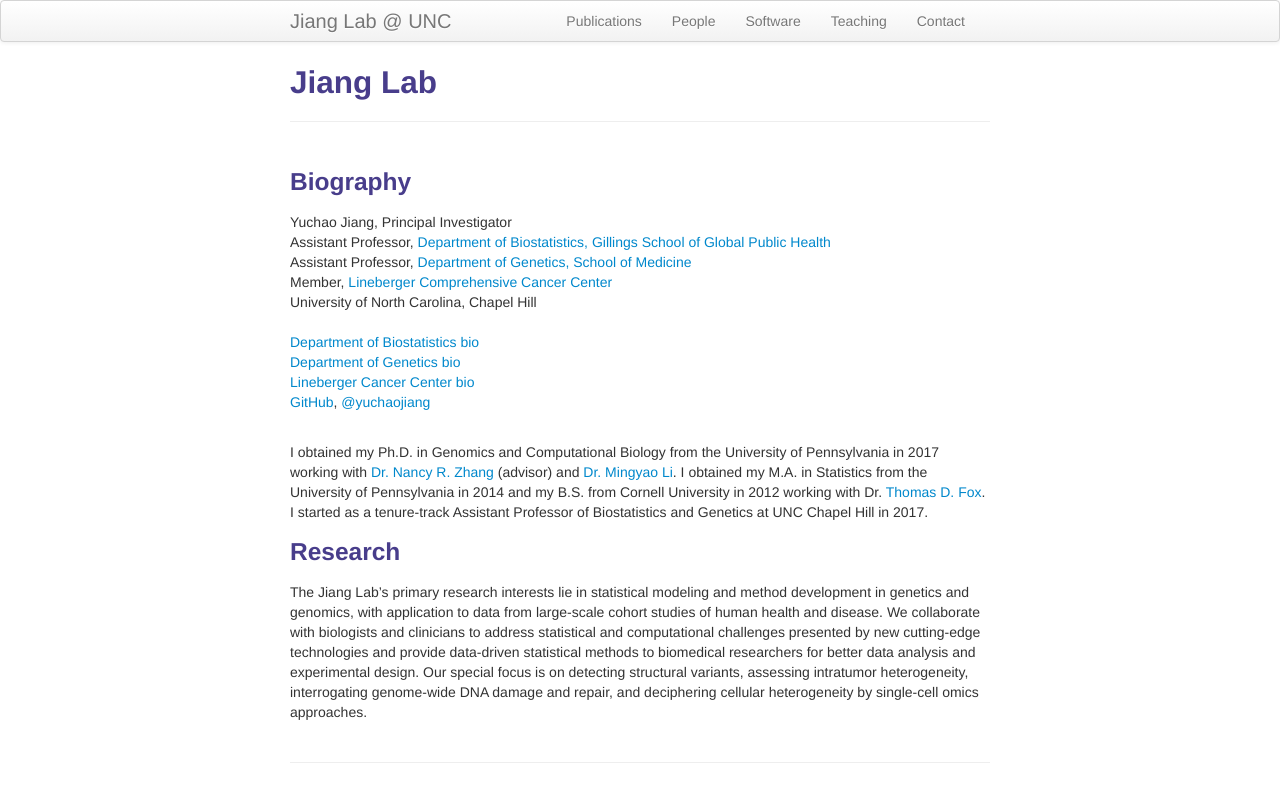
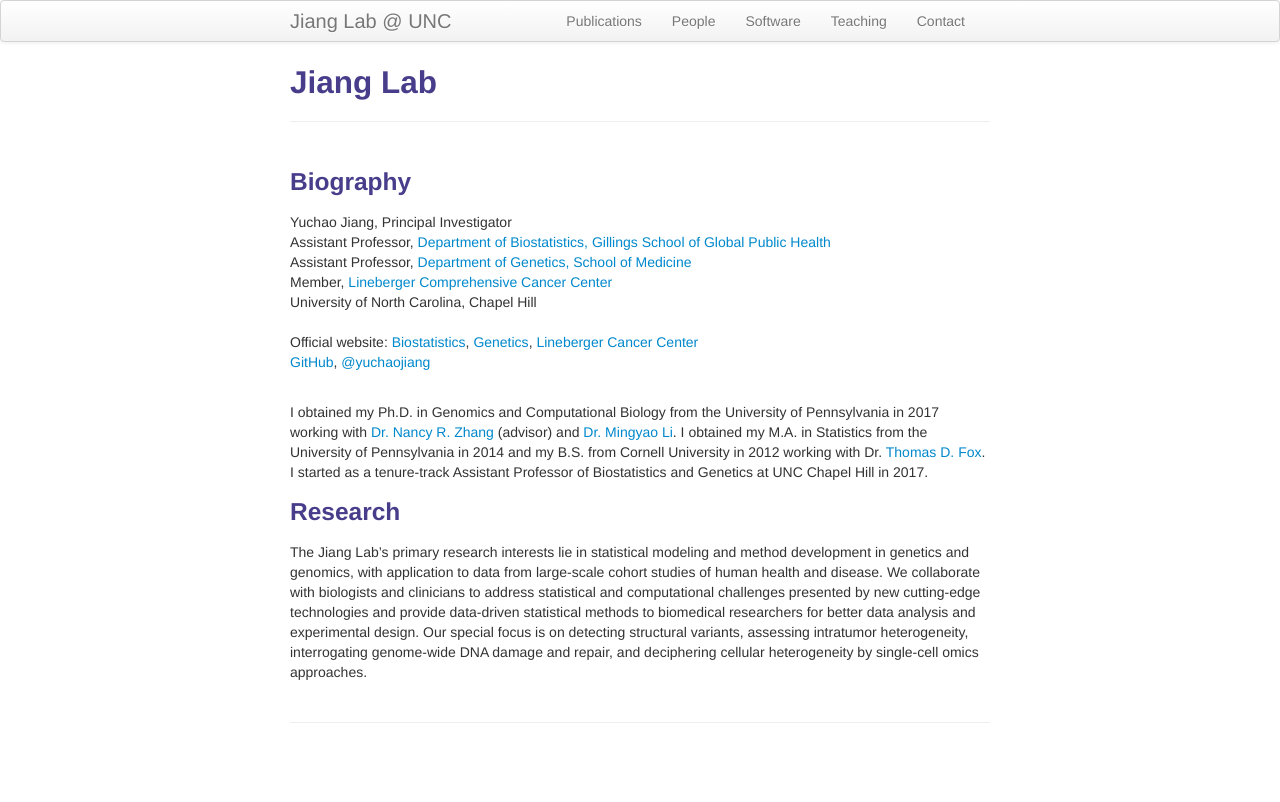
Before and after one commit to yuchaojiang/yuchaojiang.github.io, a Jekyll site: the page built from index.md, in a window 1280 px wide. Shown: the top 802 px of the page. Built offline with Jekyll 4.4.1, drawn with Linux system fonts in a browser that asks for light colours.

Commit message:
Update index.md

```diff
--- a/index.md
+++ b/index.md
@@ -19,9 +19,10 @@ description: I am an Assistant Professor in the Department of Biostatistics and
 
 <div class="container">
     <div class="row-fluid">
-            <a href="http://sph.unc.edu/adv_profile/yuchao-jiang-phd/">Department of Biostatistics bio</a><br/>
-            <a href="https://www.med.unc.edu/genetics/people/joint-secondary-faculty/yuchao-jiang-phd">Department of Genetics bio</a><br/>
-            <a href="http://unclineberger.org/people/profiles/yuchao-jiang">Lineberger Cancer Center bio</a><br/>
+            Official website:
+            <a href="http://sph.unc.edu/adv_profile/yuchao-jiang-phd/">Biostatistics</a>,
+            <a href="https://www.med.unc.edu/genetics/people/joint-secondary-faculty/yuchao-jiang-phd">Genetics</a>,
+            <a href="http://unclineberger.org/people/profiles/yuchao-jiang">Lineberger Cancer Center</a><br/>
             <a href="https://github.com/yuchaojiang">GitHub</a>,
             <a href="https://twitter.com/yuchaojiang">@yuchaojiang</a><br/>
     </div>
```
